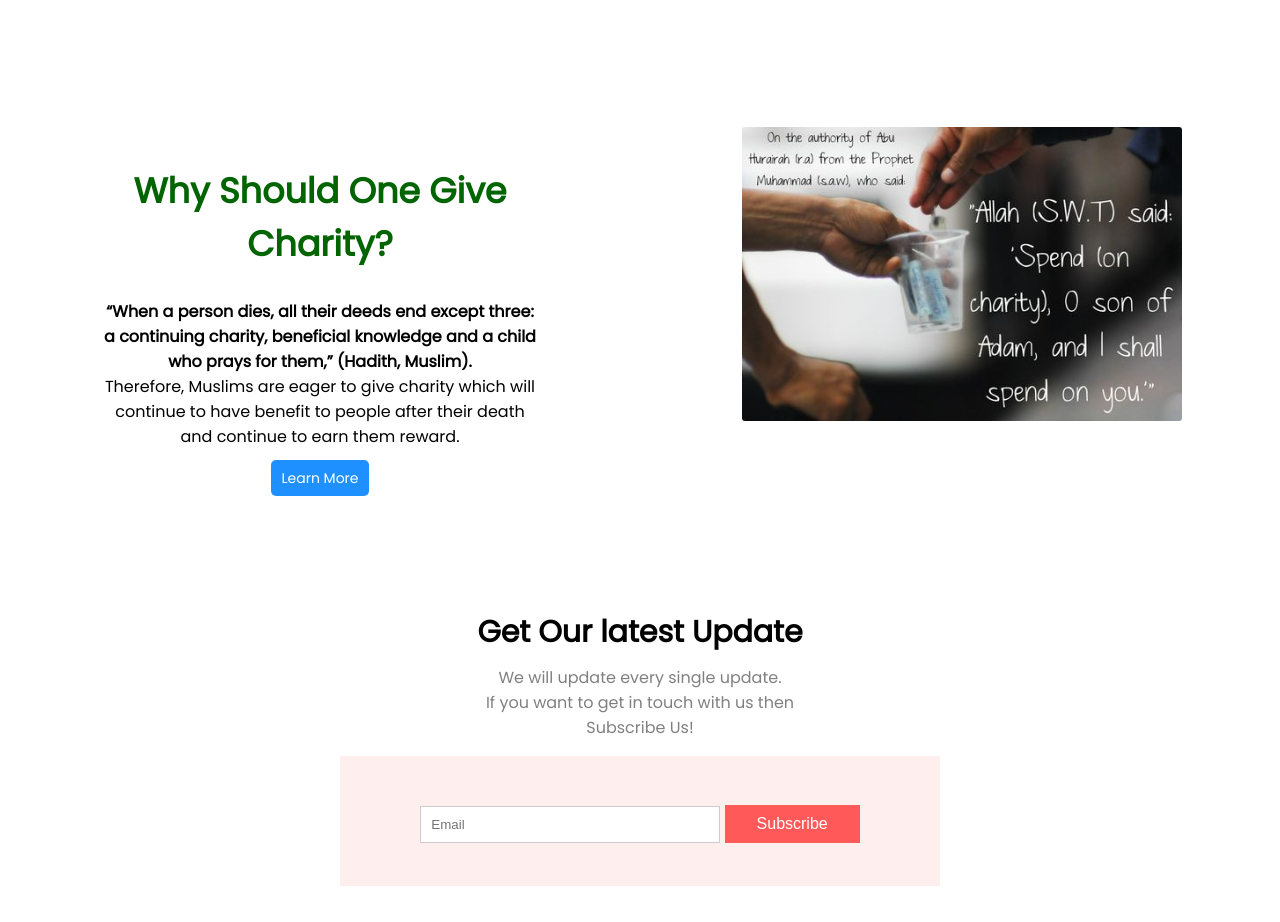
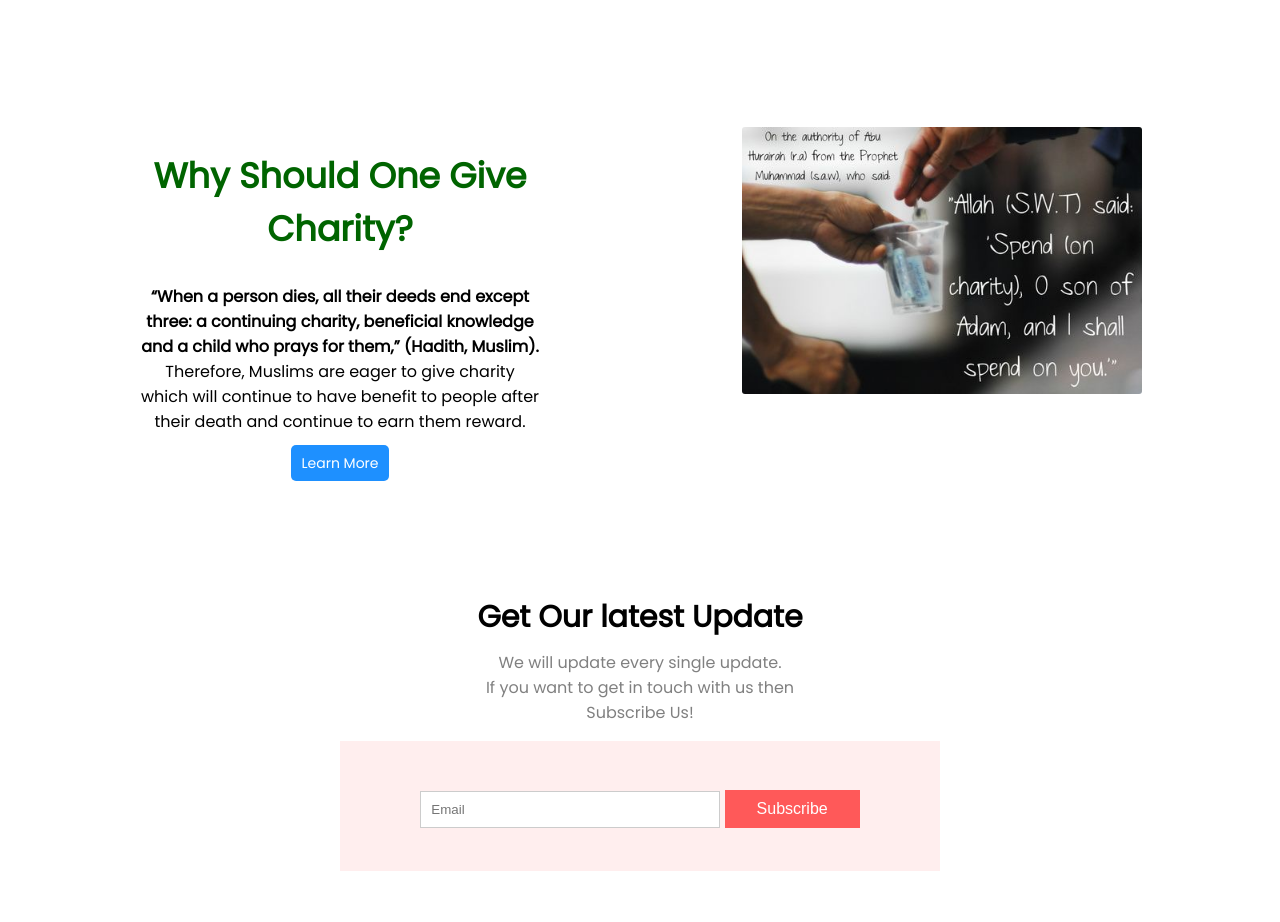
Before and after one commit to Miskatur/human-aid-welfare-foundation, a plain HTML site: page index.html in a window 1280 px wide. Shown: the part 2040-2962 px from the top of the page. Drawn offline with Linux system fonts and the light colour scheme.

Commit message:
containerwhy us edited

```diff
--- a/style.css
+++ b/style.css
@@ -193,6 +193,8 @@ body {
     display: flex;
     margin-top: 120px;
     margin-bottom: 120px;
+    margin-left: 40px;
+    margin-right: 40px;
 }
 
 .half-width {
@@ -209,7 +211,7 @@ body {
 
 .importance-of-charity {
     text-align: center;
-    margin-top: 10px;
+    margin-top: -5px;
 }
 
 .importance-of-charity h2 {
```
